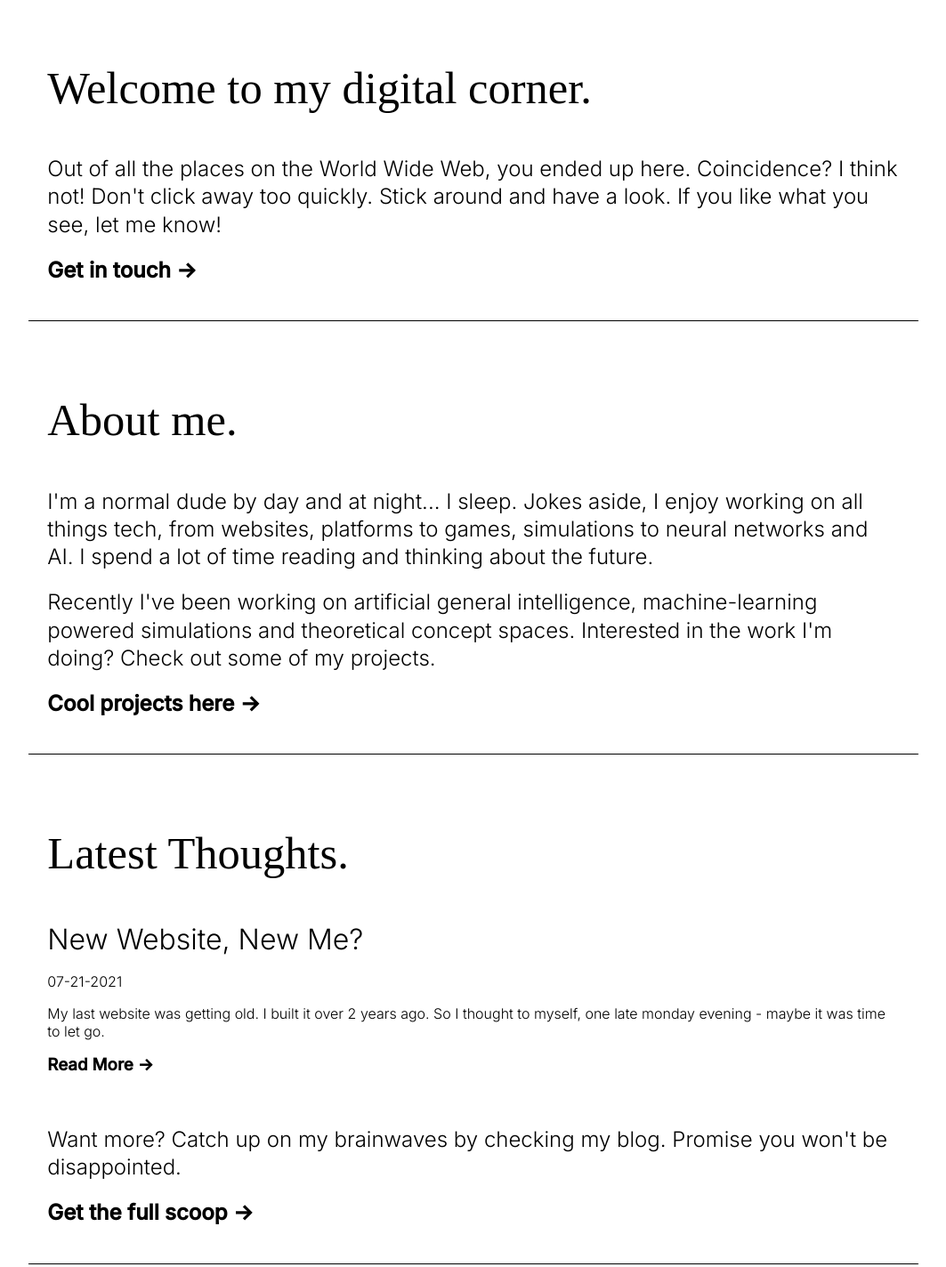
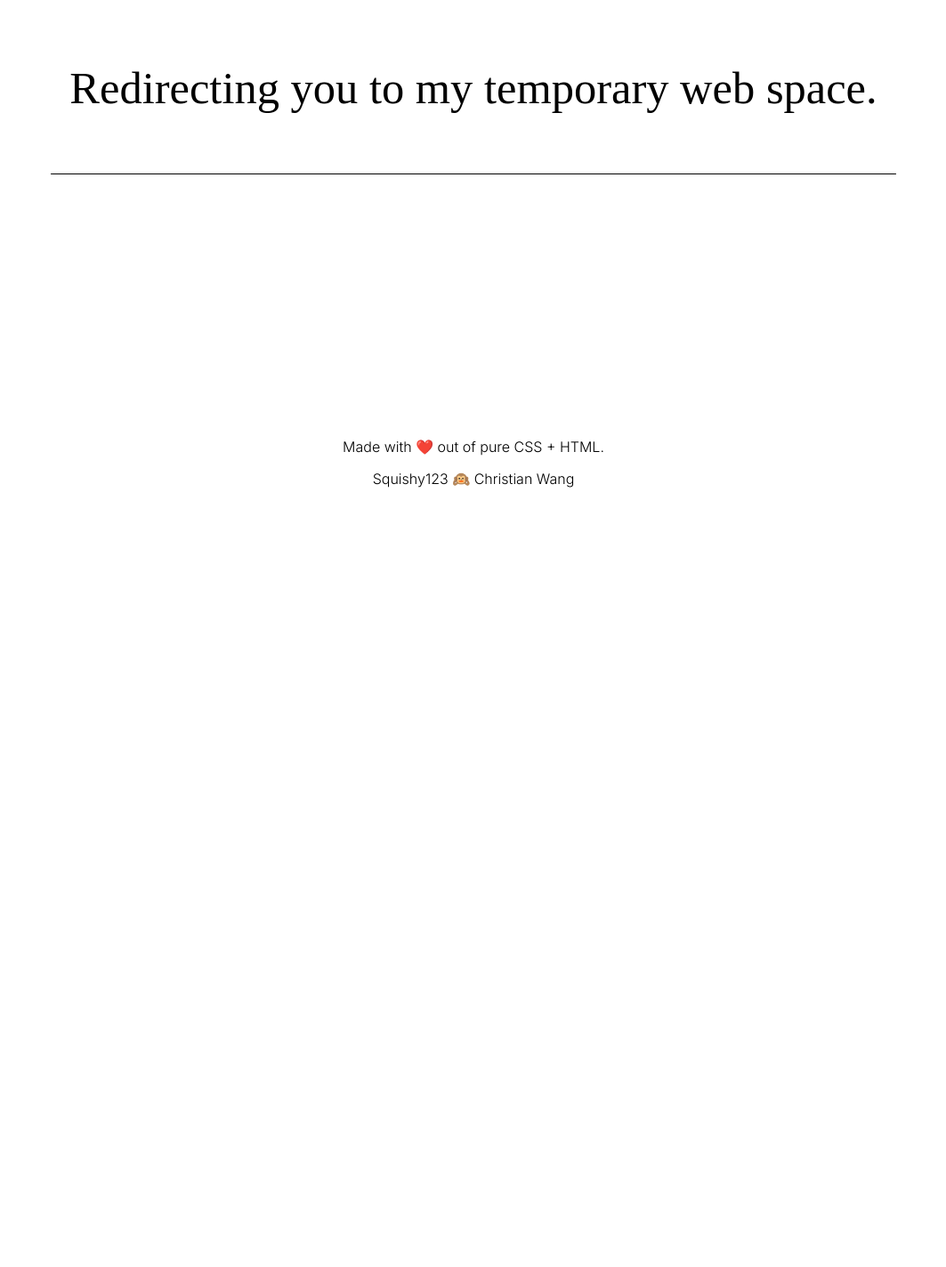
Before and after one commit to Squishy123/chris_web, a plain HTML site: page index.html in a window 1280 px wide. Shown: the part 226-1650 px from the top of the page at 89% size, without its empty margins (108-1171 px from the left). After the commit the page ends 800 px from the top, so only its background shows below. Drawn offline with Linux system fonts and the light colour scheme; a web font is replaced by a local one.

Commit message:
Update index.html

```diff
--- a/index.html
+++ b/index.html
@@ -3,6 +3,7 @@
 <meta charset="UTF-8">
 <title>Chris Wang</title>
 <meta name="viewport" content="width=device-width,initial-scale=1">
+<meta http-equiv = "refresh" content = "3; url = https://laser-drill-ac0.notion.site/Hey-I-m-Christian-7b2f8876a8604427bdf95a301a3878dd" />
 <link rel="stylesheet" href="./layout.css">
 <link rel="icon" type="image/png" sizes="32x32" href="./favicon.png">
 <!--
@@ -66,35 +67,7 @@ Henlo Friend! Caught you snooping around. There's nothing to see here really...`
 
 </div>
 <div class="container" style="border-bottom: black 1px solid;">
-<h2 class="display">Welcome to my digital corner.</h2>
-<h2> Out of all the places on the World Wide Web, you ended up here. Coincidence? I think not! Don't click away too quickly. Stick around and have a look. If you like what you see, let me know!
-</h2>
-<a class="button" href="/contact"><h2 class="text-semi-bold">Get in touch -></h2></a>
-</div>
-<div class="container" style="border-bottom: black 1px solid;">
-<h2 class="display">About me.</h2>
-<h2>
-I'm a normal dude by day and at night... I sleep. Jokes aside, I enjoy working on all things tech, from websites, platforms to games, simulations to neural networks and AI. I spend a lot of time reading and thinking about the future.
-</h2>
-<h2> Recently I've been working on artificial general intelligence, machine-learning powered simulations and theoretical concept spaces. Interested in the work I'm doing? Check out some of my projects.</h2>
-<a class="button" href="/projects"><h2 class="text-semi-bold">Cool projects here -></h2></a>
-</div>
-<div class="container" style="border-bottom: black 1px solid;">
-<h2 class="display">Latest Thoughts.</h2>
-<div>
-<div style="margin: 1rem 0">
-<h1 style="margin: 0">New Website, New Me?</h1>
-<p>07-21-2021</p>
-<p>My last website was getting old. I built it over 2 years ago. So I thought to myself, one late monday evening - maybe it was time to let go.</p>
-<a class="button" href="/blog/new-new-website-new-me"><h3 style="margin: 0" class="text-semi-bold">Read More -></h3></a>
-</div>
-
-</div>
-<h2 style="margin-top: 3.5rem;">Want more? Catch up on my brainwaves by checking my blog. Promise you won't be disappointed.</h2>
-<a class="button" href="/blog"><h2 class="text-semi-bold">Get the full scoop -></h2></a>
-
-</div>
-
+<h2 class="display">Redirecting you to my temporary web space.</h2>
 
 </main>
 <footer>
```
